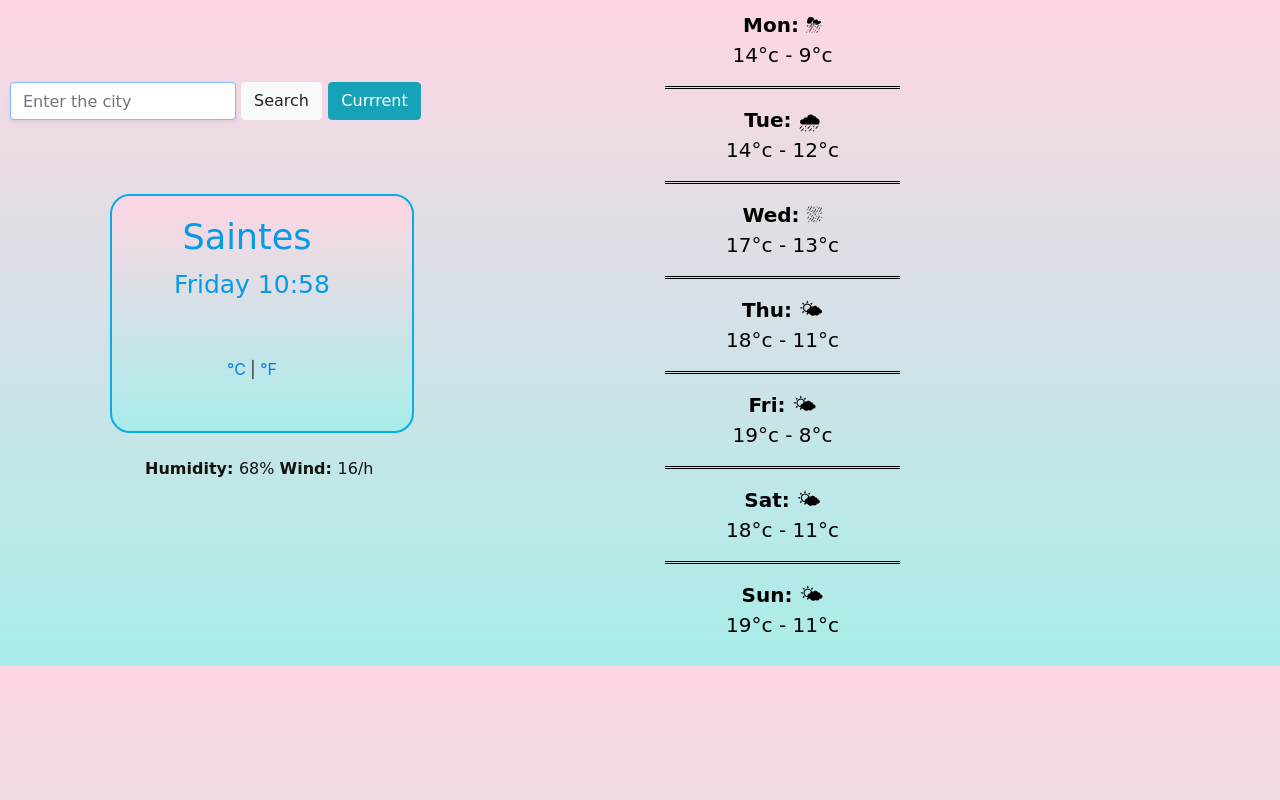
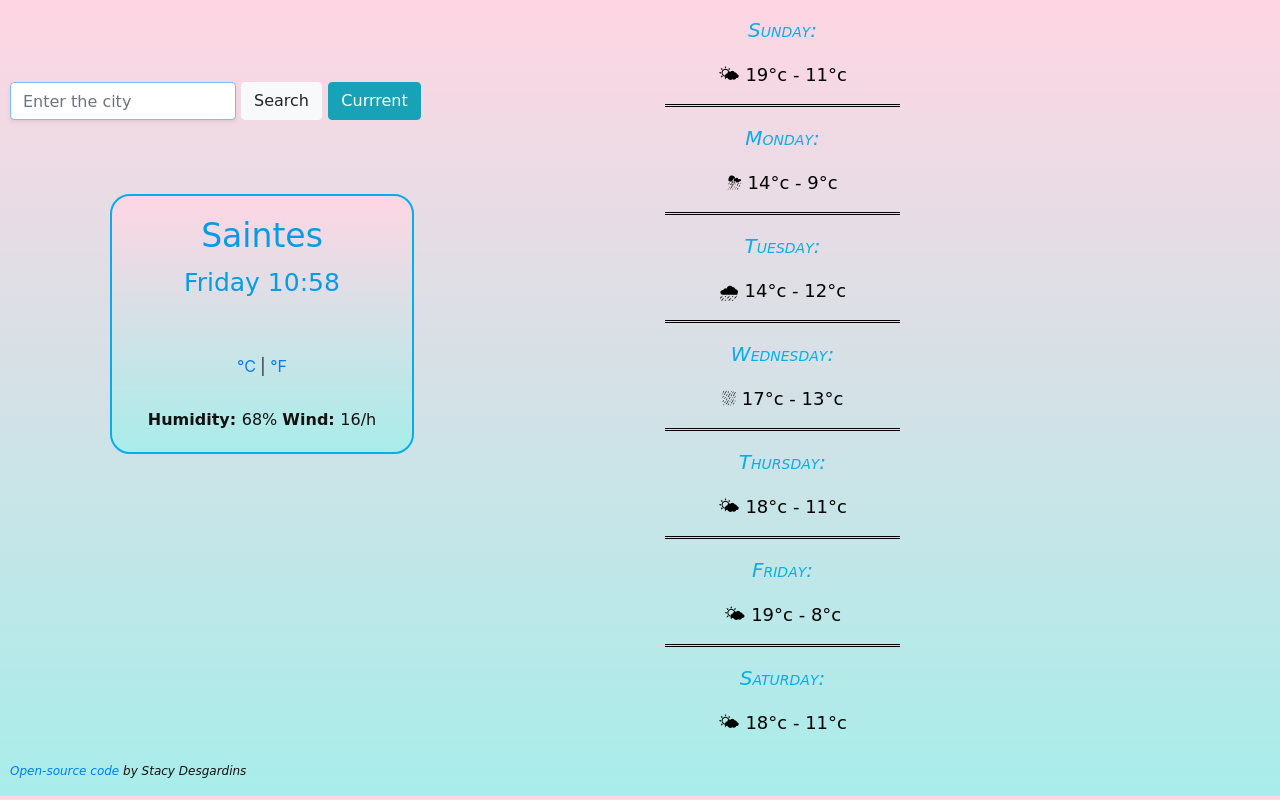
Before and after one commit to Descy93/My-Meteo, a plain HTML site: page index.html in a window 1280 px wide. Drawn offline with nearby package versions, Linux system fonts and the light colour scheme; no server answers.

Commit message:
position and styles of html and css

```diff
--- a/index.html
+++ b/index.html
@@ -63,59 +63,70 @@
                 <a href="#" id="fahrenheit-link"> °F </a>
                 <p id="description"></p>
               </span>
+              <div class="precipitation">
+                <strong>Humidity: </strong> <span id="humidity">68</span>%
+                <strong>Wind: </strong><span id="wind">16</span>/h
+              </div>
             </div>
           </div>
           <br />
-          <div class="precipitation">
-            <strong>Humidity: </strong> <span id="humidity">68</span>%
-            <strong>Wind: </strong><span id="wind">16</span>/h
-          </div>
+
         </div>
         <div class="col-3">
           <ul>
             <li>
-              <strong>Mon: </strong> ⛈ <br />
-              14°c - 9°c
+              <p class="day" id="description">Sunday: </p>  🌤
+              19°c - 11°c  <hr />
+            </li>
+
+
+            <li>
+              <p class="day" id="description">Monday: </p> ⛈
+              14°c - 9°c <hr />
+            </li>
+
+
+            <li>
+              <p class="day" id="description">Tuesday: </p> 🌧
+              14°c - 12°c
             </li>
             <hr />
 
             <li>
-              <strong>Tue: </strong> 🌧 <br />
-              14°c - 12°c
-              <hr />
-            </li>
-
-            <li>
-              <strong>Wed: </strong> ⛆ <br />
+              <p class="day" id="description">Wednesday: </p> ⛆
               17°c - 13°c
             </li>
             <hr />
 
             <li>
-              <strong>Thu: </strong> 🌤 <br />
+              <p class="day" id="description">Thursday: </p> 🌤
               18°c - 11°c
             </li>
             <hr />
 
             <li>
-              <strong>Fri: </strong> 🌤 <br />
+              <p class="day"id="description">Friday: </p> 🌤
               19°c - 8°c
-            </li>
-            <hr />
-            <li>
-              <strong>Sat: </strong> 🌤 <br />
-              18°c - 11°c
             </li>
             <hr />
 
             <li>
-              <strong>Sun: </strong> 🌤 <br />
-              19°c - 11°c
+              <p class="day"id="description">Saturday: </p> 🌤
+              18°c - 11°c
             </li>
+
+
           </ul>
         </div>
       </div>
     </div>
+    <p class="signature"><a
+        href="https://github.com/Descy93/My-Meteo"
+        target="_blank"
+        class="coded"
+      >
+        Open-source code
+      </a> by Stacy Desgardins</p>
     <script src="index.js"></script>
   </body>
 </html>
--- a/index.js
+++ b/index.js
@@ -29,7 +29,7 @@ function formatDate(date) {
   dateElement.innerHTML = formatDate(currentTime);
 
 
-    //Weather API
+    //geolocalisation API
 
   function displayWeatherCondition(response) {
     document.querySelector("#city").innerHTML = response.data.name;
@@ -81,22 +81,43 @@ function formatDate(date) {
     navigator.geolocation.getCurrentPosition(searchLocation);
   }
 
-  //Metrics option
+  //Temperature metrics
+
 
   function convertToFahrenheit(event) {
     event.preventDefault();
-    elementTemp.innerHTML = 66;
   }
 
   function convertToCelsius(event) {
     event.preventDefault();
-    elementTemp.innerHTML = 19;
+
+  }
+  function calculFahrenheit (centigrades) {
+  return Number(centigrades)* (9/5) + 32;
+}
+
+function calculCentigrades(fahrenheit) {
+  return (Number(fahrenheit) - 32) * (5/9);
+}
+
+function changeUnits() {
+  determineTempUnits();
+  let url = `https://api.openweathermap.org/data/2.5/weather?lat=${currentLat}&lon=${currentLon}&appid=${apiKey}&units=${globalUnits}`;
+  axios.get(url).then(displayTempAndWeatherToUserFromResponse);
+
+  if (units === "metric") {
+    tempDisplay.innerHTML = `${Math.round(cityTempC)} °C`;
+    windDisplay.innerHTML = `Wind ${Math.round(windSpeedms)} m/s`;
+  } else if (globalUnits === "imperial") {
+    tempDisplay.innerHTML = `${Math.round(cityTempF)} °F`;
+
+  }
+
   }
 
   let celsiusLink= document.querySelector("#celsius-link");
   let fahrenheitLink= document.querySelector("#fahrenheit-link");
   let elementTemp = document.querySelector("#current-temperature");
 
-
   celsiusLink.addEventListener("click", convertToCelsius);
   fahrenheitLink.addEventListener("click", convertToFahrenheit);
--- a/styles.css
+++ b/styles.css
@@ -4,24 +4,24 @@ body {
   }
 
   h1 {
-    font-size: 35px;
+    font-size: 33px;
     font-family: "Dancing Script", cursive;
     color: #069be5;
     padding: 0;
-    margin-left: -30px;
+    margin-left: 0;
   }
   p {
     font-size: 25px;
     font-family: "Dancing Script", cursive;
     color: #069be5;
-    margin-left: -20px;
+    margin-left: 0;
   }
   hr {
     border-top: 3px double;
   }
 
   ul {
-    font-size: 20px;
+    font-size: 18px;
     text-align: center;
     list-style: none;
     color: black;
@@ -29,10 +29,11 @@ body {
     position: relative;
     padding-left: 30px;
     padding: 10px;
+    margin-top: 5px;
   }
 
   .temperature {
-    margin-left: -20px;
+    margin-left: 0;
     font-size: 50px;
     color: #07adeb;
   }
@@ -54,10 +55,23 @@ body {
     border-color: #07adeb;
     margin-left: 25px;
   }
+  .day{
+    color: #07adeb;
+    font-style: italic;
+    font-variant: small-caps;
+    font-size: 20px;
+  }
 
   .precipitation {
     font-family: "Dancing Script", cursive;
     color: #131210;
     font-size: 16px;
-    margin-left: 60px;
+    margin-left: 0;
   }
+
+  .signature{
+    font-size: 12px;
+    margin-left: 10px;
+    color: #131210;
+    font-style: oblique;
+  }
```
